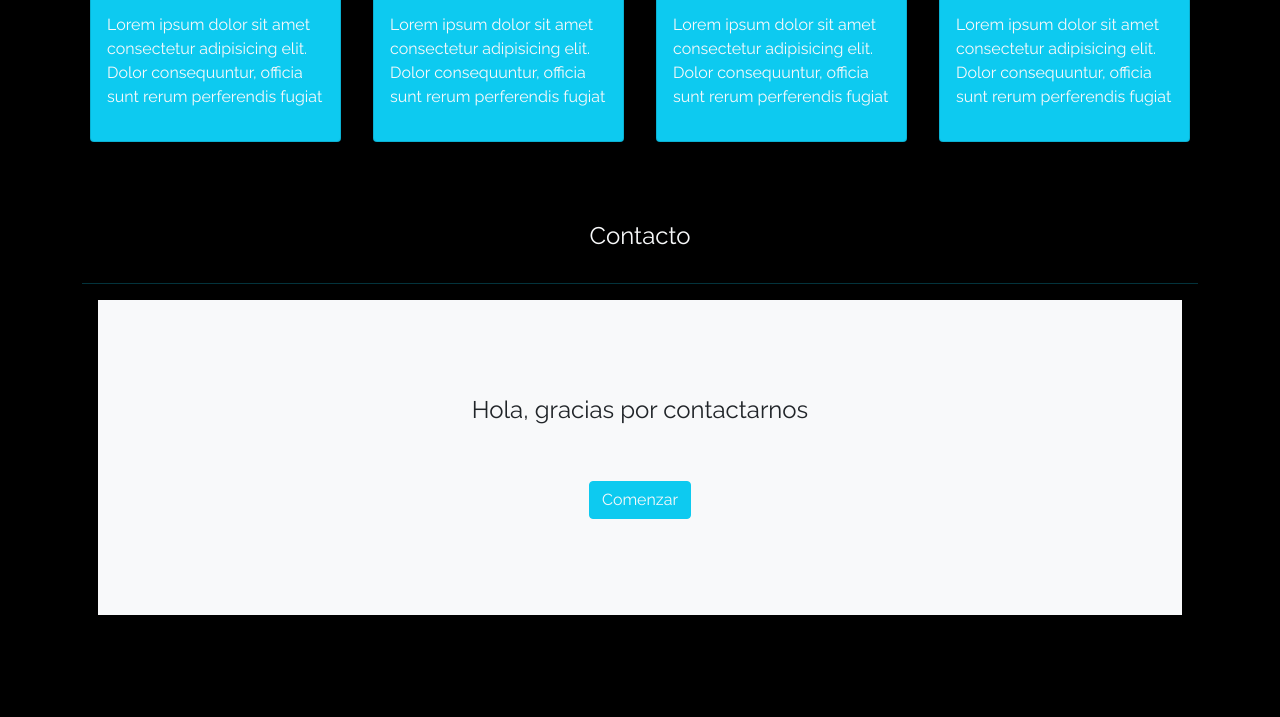
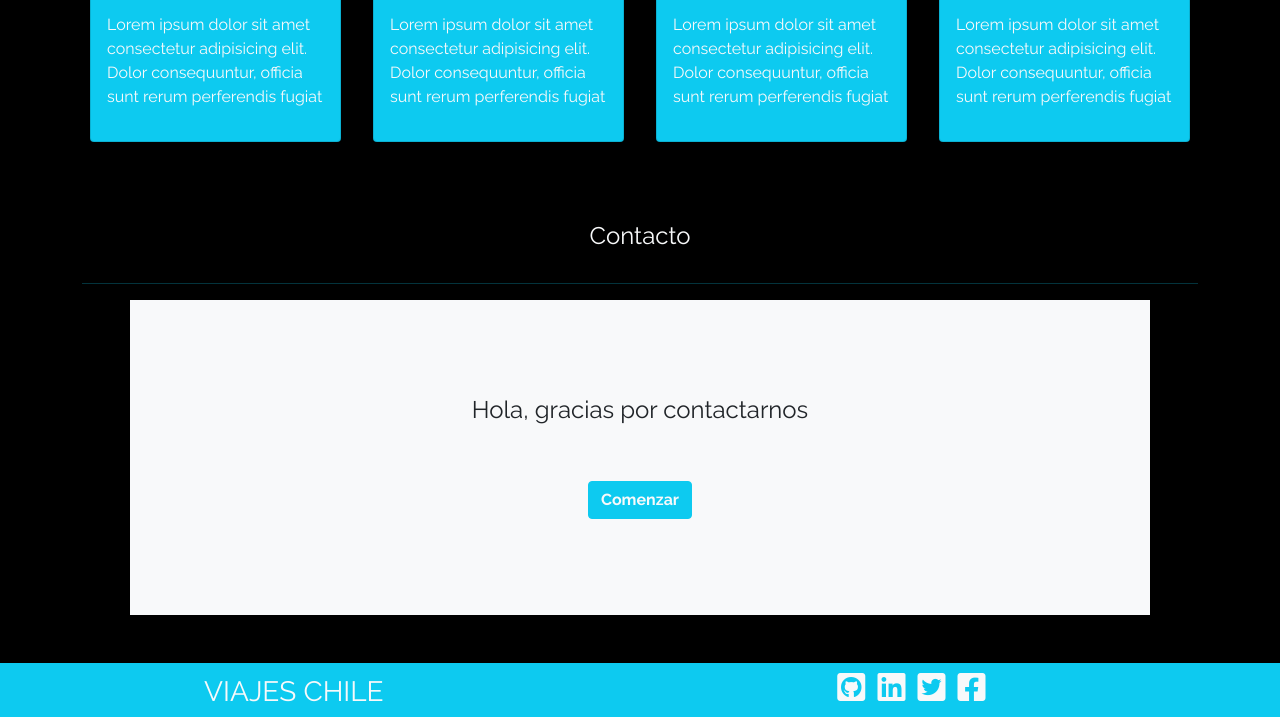
Before and after one commit to sebamorago/viajes-chile, a plain HTML site: page index.html in a window 1280 px wide. Shown: the part 1877-2594 px from the top of the page. Before the commit the page ends 2540 px from the top, so only its background shows below. Drawn offline with nearby package versions, Linux system fonts and the light colour scheme.

Commit message:
se crea el sector de footer

```diff
--- a/index.html
+++ b/index.html
@@ -231,12 +231,12 @@
     <section class="container text-center" alt="Contacto">
         <h1 class="text-light fs-4 pt-5 pb-3">Contacto</h1>
             <hr class="bg-info">
-        <div class="row text-light justify-content-md-center mx-5 mx-sm-3">
+        <div class="row text-light justify-content-md-center mx-2 mx-lg-5">
             <div class="col-12 align-self-center bg-light mb-5 pb-5">
             <h1 class="text-dark text-center fs-4 mt-5 py-5">Hola, gracias por contactarnos</h1>
 
                 <!-- Button trigger modal -->
-                <button type="button" class="btn btn-info text-light mb-5" data-bs-toggle="modal" data-bs-target="#staticBackdrop">Comenzar</button>
+                <button type="button" class="btn btn-info text-light mb-5 fw-bold" data-bs-toggle="modal" data-bs-target="#staticBackdrop">Comenzar</button>
 
                 <!-- Modal -->
                 <div class="modal fade" id="staticBackdrop" data-bs-backdrop="static" data-bs-keyboard="false" tabindex="-1" aria-labelledby="staticBackdropLabel" aria-hidden="true">
@@ -269,6 +269,22 @@
     </section>
     <!--contactos-->
 
+    <!--footer-->
+    <div class="bg-info pt-2 text-light">
+        <div class="row px-lg-5 mx-lg-5 px-2">
+            <div class="col col-lg-8">
+                <h1 class="fs-3 ps-lg-5 ms-lg-5 pt-1">VIAJES CHILE</h1>
+            </div>
+            <div class="col col-lg-4">
+                <a href="https://github.com/"><i class="fab fa-github-square fa-2x px-1 text-light"></i></a>
+                <a href="https://www.linkedin.com"><i class="fab fa-linkedin fa-2x px-1 text-light"></i></a>
+                <a href="https://twitter.com/?lang=es"><i class="fab fa-twitter-square fa-2x px-1 text-light"></i></a>
+                <a href="https://www.facebook.com/"><i class="fab fa-facebook-square fa-2x px-1 text-light"></i></a>
+            </div>
+            </div>
+        </div>
+    </div>
+    <!--footer-->
 <!--jquery-->
 <script src="https://ajax.googleapis.com/ajax/libs/jquery/3.6.0/jquery.min.js"></script>
 <!--script-->
```
